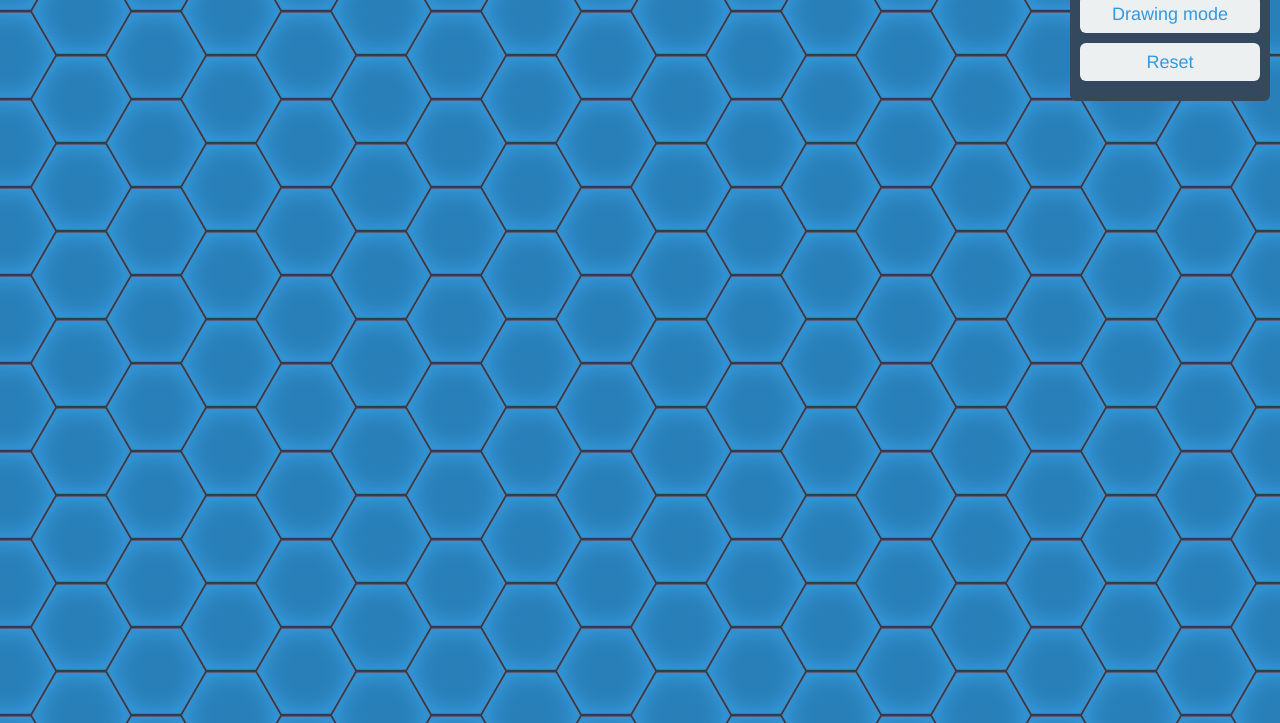
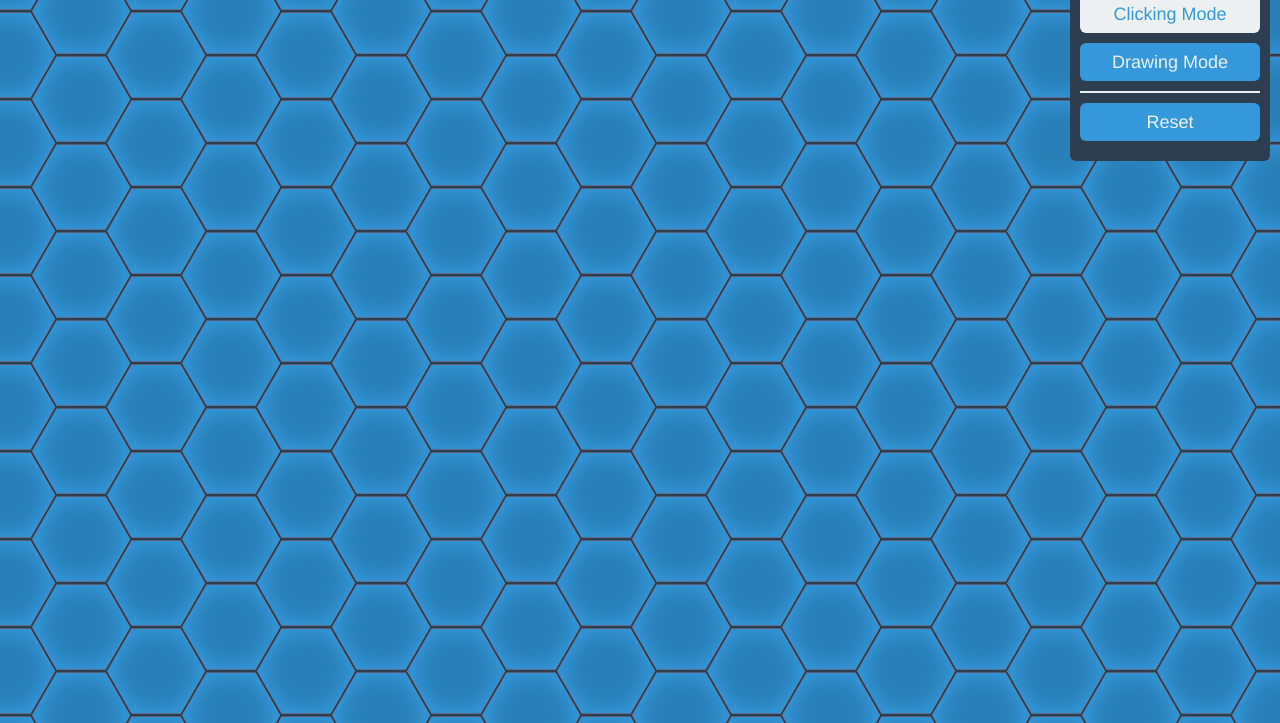
Before and after one commit to glebiller/hexagrid-css, a plain HTML site: page index.html in a window 1280 px wide. Shown: the part 77-800 px from the top of the page. Drawn offline with nearby package versions, Linux system fonts and the light colour scheme.

Commit message:
Added the Menu class & refactoring.

```diff
--- a/css/styles.css
+++ b/css/styles.css
@@ -9,47 +9,63 @@ body {
     margin: 0;
     padding: 0;
     color: #ECF0F1;
-    background-color: #2c3e50;
+    background-color: #2C3E50;
     font-family: "Helvetica Neue", Helvetica, Arial, sans-serif;
 }
-#help {
+a {
+    color: #ECF0F1;
+    text-decoration: none;
+    display: block;
+    margin-bottom: 10px;
+    padding: 10px;
+    background: #3498DB;
+    line-height: 18px;
+    font-size: 18px;
+    border-radius: 6px;
     text-align: center;
-    background: #34495e;
+    transition: 0.25s;
+}
+a:hover {
+    background: #cacfd2;
+}
+a:active {
+    background: #a1a6a9;
+}
+a.active {
+    color: #3498DB;
+    background: #ECF0F1;
+}
+a.active:hover {
+    background: #cacfd2;
+}
+a.active:active {
+    background: #a1a6a9;
+}
+#menu {
+    z-index: 200;
+    text-align: center;
+    background: #2C3E50;
     border-radius: 6px;
     position: absolute;
     padding: 10px;
     top: 10px;
     right: 10px;
     width: 180px;
-    z-index: 10;
 }
-#help h1 {
+#menu h1 {
     font-size: 28px;
     margin: 10px 0;
 }
-#help a {
-    color: #3498DB;
-    text-decoration: none;
-    display: block;
-    margin-bottom: 10px;
-    padding: 10px;
+#menu hr {
+    margin: 0 0 10px 0;
+    color: #ECF0F1;
     background: #ECF0F1;
-    line-height: 18px;
-    font-size: 18px;
-    border-radius: 6px;
-    text-align: center;
-    transition: 0.25s;
-}
-#help a:hover {
-    background: #cacfd2;
-}
-#help a:active {
-    background: #a1a6a9;
+    border: 1px solid #ECF0F1;
 }
 #viewport {
     overflow: hidden;
 }
-#flips-container {
+#grid {
     user-select: none;
     margin: -44px 0 0 -44px;
 }
--- a/index.html
+++ b/index.html
@@ -10,18 +10,16 @@
         <script src="http://cdnjs.cloudflare.com/ajax/libs/prefixfree/1.0.7/prefixfree.min.js" type="text/javascript"></script>
         <script src="js/Tile.js" type="text/javascript"></script>
         <script src="js/Grid.js" type="text/javascript"></script>
+        <script src="js/Menu.js" type="text/javascript"></script>
         <script src="js/script.js" type="text/javascript"></script>
     </head>
     <body>
+        <div id="menu">
+            <h1>Hexagrid</h1>
+        </div>
         <div id="viewport">
-            <div id="flips-container">
+            <div id="grid">
             </div>
-        </div>
-        <div id="help">
-            <h1>Hexagrid</h1>
-            <a href="javascript:void(0);" id="mouseDrawingBtn"
-                data-start="Drawing mode" data-stop="Clicking mode">Drawing mode</a>
-            <a href="javascript:void(0);" id="resetBtn">Reset</a>
         </div>
     </body>
 </html>
--- a/js/Grid.js
+++ b/js/Grid.js
@@ -1,4 +1,4 @@
-var Grid = function(viewport, tileWidth, tileHeight) {
+var Grid = function(viewport, tileWidth, tileHeight, tileHideDelay) {
     this.container = null;
     this.tiles = [];
     this.tileWidth = tileWidth;
@@ -8,6 +8,8 @@ var Grid = function(viewport, tileWidth, tileHeight) {
     this.quarterTileHeight = tileHeight / 4;
     this.numberOfRows = Math.round(viewport.height() / this.tileHeight) + 1;
     this.numberOfColumns = Math.round(viewport.width() / this.threeQuarterTileWidth) + 1;
+    this.tileHideDelay = tileHideDelay;
+    this.selectedTileIndex = null;
     var w, h;
     for (w = 0; w < this.numberOfColumns; ++w) {
         for (h = 0; h < this.numberOfRows; ++h) {
@@ -52,7 +54,7 @@ Grid.prototype.processFlippingQueue = function(queue, flipped) {
     }
 };
 
-Grid.prototype.handleClick = function(event) {
+Grid.prototype.modeClicking = function(event) {
     var currentIndex = this.getTileIndex(event.pageX, event.pageY),
         currentTile = this.tiles[currentIndex],
         modifier = parseInt(currentTile.modifier, 10),
@@ -63,10 +65,33 @@ Grid.prototype.handleClick = function(event) {
         ];
     currentTile.flipped && queue.reverse();
     this.processFlippingQueue(queue, currentTile.flipped);
-    return false;
+    return event.preventDefault();
 };
 
-Grid.prototype.generateInside = function(container) {
+Grid.prototype.modeDrawing = function(event) {
+    var currentIndex = this.getTileIndex(event.pageX, event.pageY),
+        currentTile = this.tiles[currentIndex];
+    if (this.selectedTileIndex && this.selectedTileIndex !== currentIndex) {
+        this.tiles[this.selectedTileIndex].setHideTimeout(this.tileHideDelay);
+    }
+    if (!currentTile.flipped) {
+        currentTile.flip();
+    }
+    this.selectedTileIndex = currentIndex;
+    return event.preventDefault();
+};
+
+Grid.prototype.reset = function() {
+    $(this.tiles).each(function() {
+        if (!this.flipped) {
+            return;
+        }
+        this.clearHideTimeout().flip();
+    });
+    return this;
+};
+
+Grid.prototype.generate = function(container) {
     this.container = container;
     var columns = [], w, h;
     for (w = 0; w < this.numberOfColumns; ++w) {
@@ -78,6 +103,6 @@ Grid.prototype.generateInside = function(container) {
     this.container.css({
         width: this.numberOfColumns * this.threeQuarterTileWidth,
         height: this.numberOfRows * this.tileHeight
-    }).html(columns).click($.proxy(this.handleClick, this));
+    }).html(columns);
     return this;
 };
--- a/js/Menu.js
+++ b/js/Menu.js
@@ -0,0 +1,22 @@
+var Menu = function( grid) {
+    this.container = null;
+    this.grid = grid;
+    this.elements = $('<a href="javascript:void(0);" class="modeClicking">Clicking Mode</a>').click($.proxy(this.switchMode, this, 'click', 'modeClicking'))
+        .add($('<a href="javascript:void(0);" class="modeDrawing">Drawing Mode</a>').click($.proxy(this.switchMode, this, 'mouseover', 'modeDrawing')))
+        .add($('<hr />'))
+        .add($('<a href="javascript:void(0);">Reset</a>').click($.proxy(this.grid.reset, this.grid)));
+    return this;
+};
+
+Menu.prototype.switchMode = function(event, handler) {
+    this.elements.removeClass('active').filter('.' + handler).addClass('active');
+    this.grid.container.unbind().bind(event, $.proxy(this.grid[handler], this.grid));
+    return this;
+};
+
+Menu.prototype.generate = function(container) {
+    this.container = container;
+    this.container.append(this.elements);
+    this.switchMode('click', 'modeClicking');
+    return this;
+};
--- a/js/script.js
+++ b/js/script.js
@@ -1,45 +1,15 @@
 (function () {
     "use strict";
-    var VIEWPORT = $(window), PREVIOUS_TILE_INDEX = null,
-        TILE_HIDE_DELAY = 5000, TILE_WIDTH = 100, TILE_HEIGHT = 88,
-        GRID = new Grid(VIEWPORT, TILE_WIDTH, TILE_HEIGHT);
+    var viewport = $(window), tileWidth = 100, tileHeight = 88, tileHideDelay = 5000,
+        grid = new Grid(viewport, tileWidth, tileHeight, tileHideDelay),
+        menu = new Menu(grid);
 
-    function flipTilesWithEvent(e) {
-        var currentIndex = GRID.getTileIndex(e.pageX, e.pageY),
-            currentTile = GRID.tiles[currentIndex];
-        if (PREVIOUS_TILE_INDEX && PREVIOUS_TILE_INDEX !== currentIndex) {
-            GRID.tiles[PREVIOUS_TILE_INDEX].setHideTimeout(TILE_HIDE_DELAY);
-        }
-        if (!currentTile.flipped) {
-            currentTile.flip();
-        }
-        currentTile.setHideTimeout(TILE_HIDE_DELAY);
-        PREVIOUS_TILE_INDEX = currentIndex;
-        return false;
-    }
-
-    $(document).on('click', '#mouseDrawingBtn', function() {
-        var mouseDrawing = !$(this).hasClass('drawing'),
-            newHtml = $(this).data(mouseDrawing ? 'stop' : 'start');
-        $(this).toggleClass('drawing', mouseDrawing).html(newHtml);
-        if (mouseDrawing) {
-            $('#flips-container').bind('mouseover', flipTilesWithEvent);
-        } else {
-            $('#flips-container').unbind('mouseover', flipTilesWithEvent);
-            GRID.tiles[PREVIOUS_TILE_INDEX].setHideTimeout(TILE_HIDE_DELAY);
-        }
-    }).on('click', '#resetBtn', function() {
-        $(GRID.tiles).each(function() {
-            if (!this.flipped) {
-                return;
-            }
-            this.clearHideTimeout().flip();
+    $(document).ready(function() {
+        $('#viewport').css({
+            width: viewport.width(),
+            height: viewport.height()
         });
-    }).ready(function() {
-        $('#viewport').css({
-            width: VIEWPORT.width(),
-            height: VIEWPORT.height()
-        });
-        GRID.generateInside($('#flips-container'));
+        grid.generate($('#grid'));
+        menu.generate($('#menu'));
     });
 }());
```
